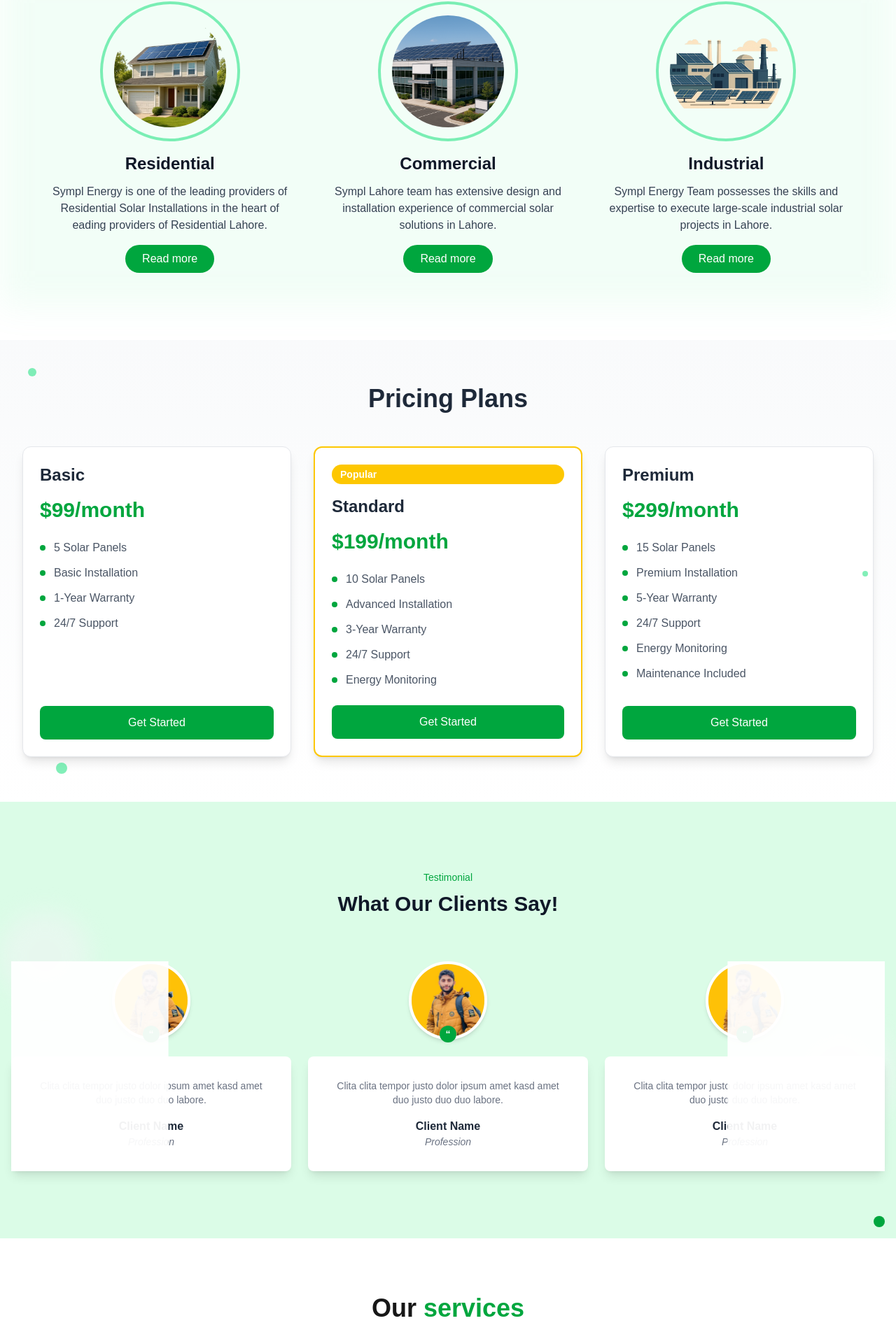
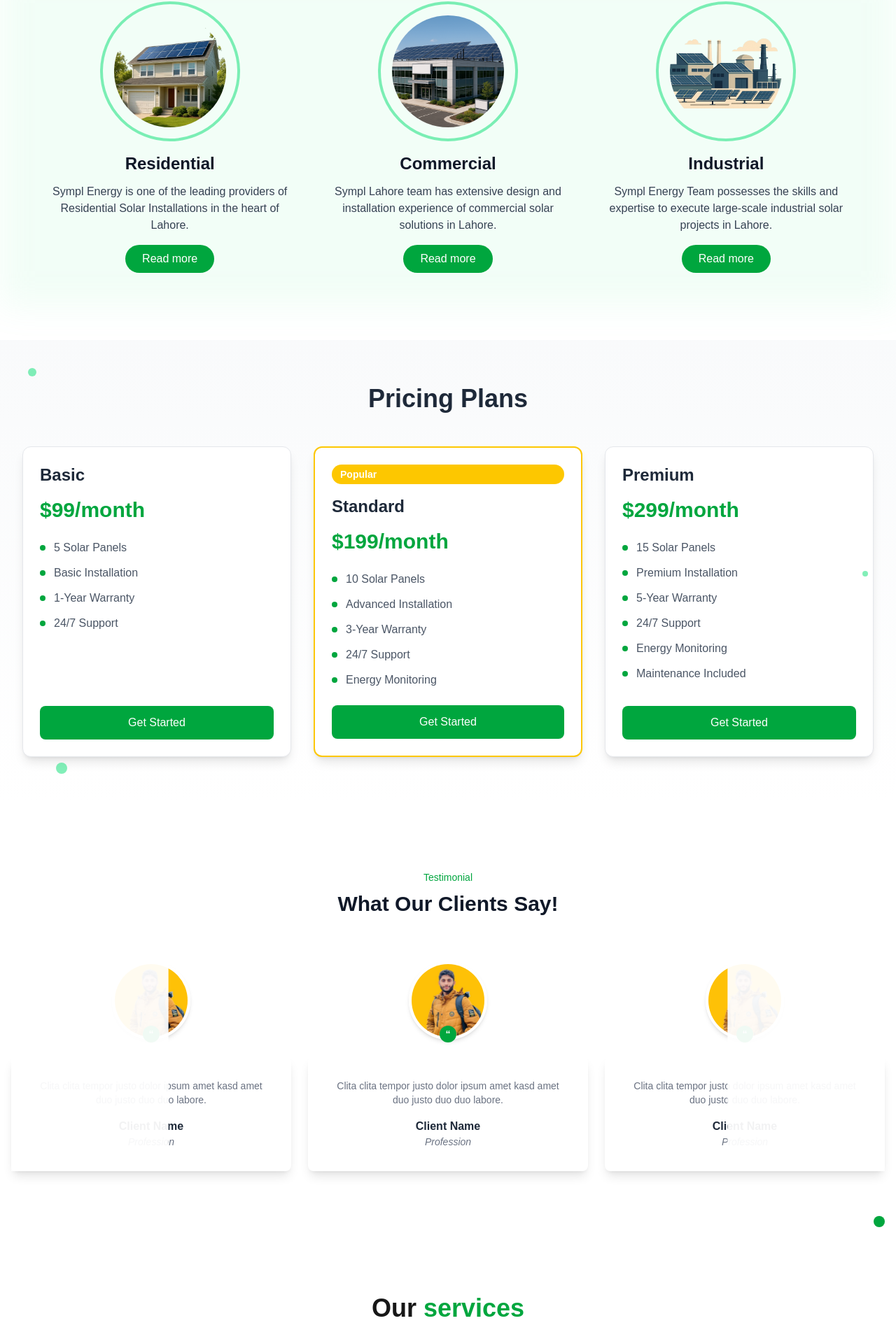
Before and after one commit to musadaqhanif/Solar-Services, a Next.js app: page / in a window 1280 px wide. Shown: the part 1680-3591 px from the top of the page at 70% size. Built offline with nearby package versions, Linux system fonts and the light colour scheme.

Commit message:
color issue fixed

```diff
--- a/src/app/components/Home-Services.js
+++ b/src/app/components/Home-Services.js
@@ -1,9 +1,11 @@
+
+'use client';
 import Image from "next/image";
 import Link from "next/link";
 
 export default function SolarServices() {
   return (
-    <section className="relative py-12 px-4 md:px-8 lg:px-16">
+    <section className="relative py-12 px-4 md:px-8 lg:px-16 bg-green-40 isolate">
       <div className="absolute inset-0 bg-green-300/20 opacity-50 animate-pulse-slow blur-xl -z-10"></div>
       <div className="max-w-7xl mx-auto text-center relative">
         <div className="grid grid-cols-1 md:grid-cols-3 gap-10">
@@ -24,8 +26,7 @@
             </h3>
             <p className="text-gray-700 mb-4">
               Sympl Energy is one of the leading providers of Residential Solar
-              Installations in the heart of eading providers of Residential
-              Lahore.
+              Installations in the heart of Lahore.
             </p>
             <Link
               href="/services/resedential"
--- a/src/app/components/clients.js
+++ b/src/app/components/clients.js
@@ -5,7 +5,7 @@
 
 export default function TestimonialSection() {
   return (
-    <section className="relative bg-green-100 py-24 px-4 isolate">
+    <section className="relative bg-white py-24 px-4">
       {/* Decorative Background Circles */}
       <div className="absolute left-0 top-1/4 -z-10 h-32 w-32 bg-gray-100 rounded-full opacity-50 blur-lg" />
       <div className="absolute right-0 bottom-1/4 -z-10 h-40 w-40 bg-gray-100 rounded-full opacity-50 blur-lg" />
@@ -54,6 +54,7 @@
                 <p className="text-gray-800 font-semibold">Client Name</p>
                 <p className="text-gray-500 italic text-sm">Profession</p>
               </div>
+
             </div>
             <div className="absolute inset-0 bg-white opacity-94" style={{ clipPath: 'inset(0 82% 0 0)' }}></div>
           </div>
@@ -73,6 +74,7 @@
                   “
                 </span>
               </div>
+
             </div>
             <div className="bg-white rounded-lg shadow-lg px-8 pt-8 pb-8 w-full max-w-lg relative">
               <div className="text-center">
@@ -82,6 +84,7 @@
                 <p className="text-gray-800 font-semibold">Client Name</p>
                 <p className="text-gray-500 italic text-sm">Profession</p>
               </div>
+
             </div>
           </div>
 
```
